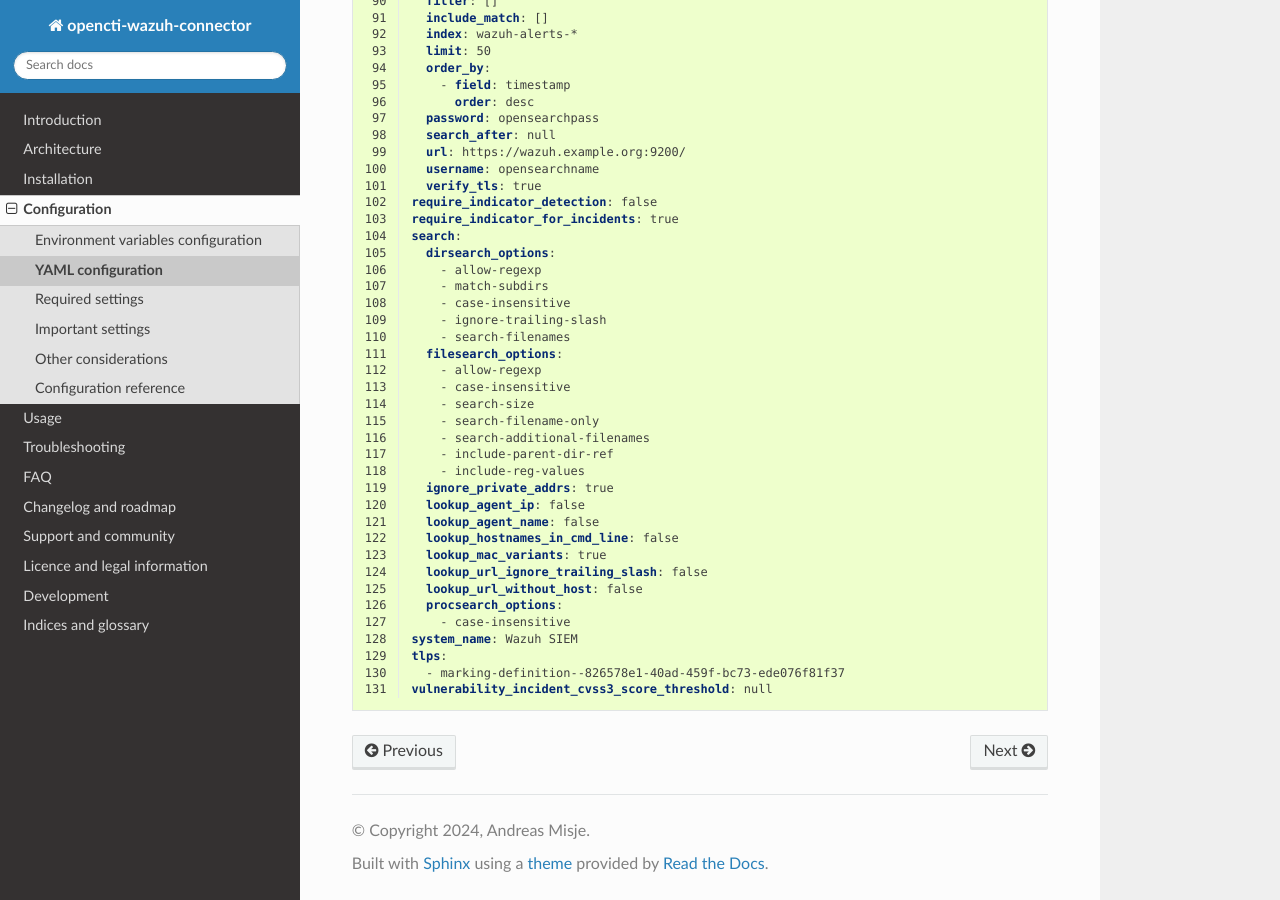
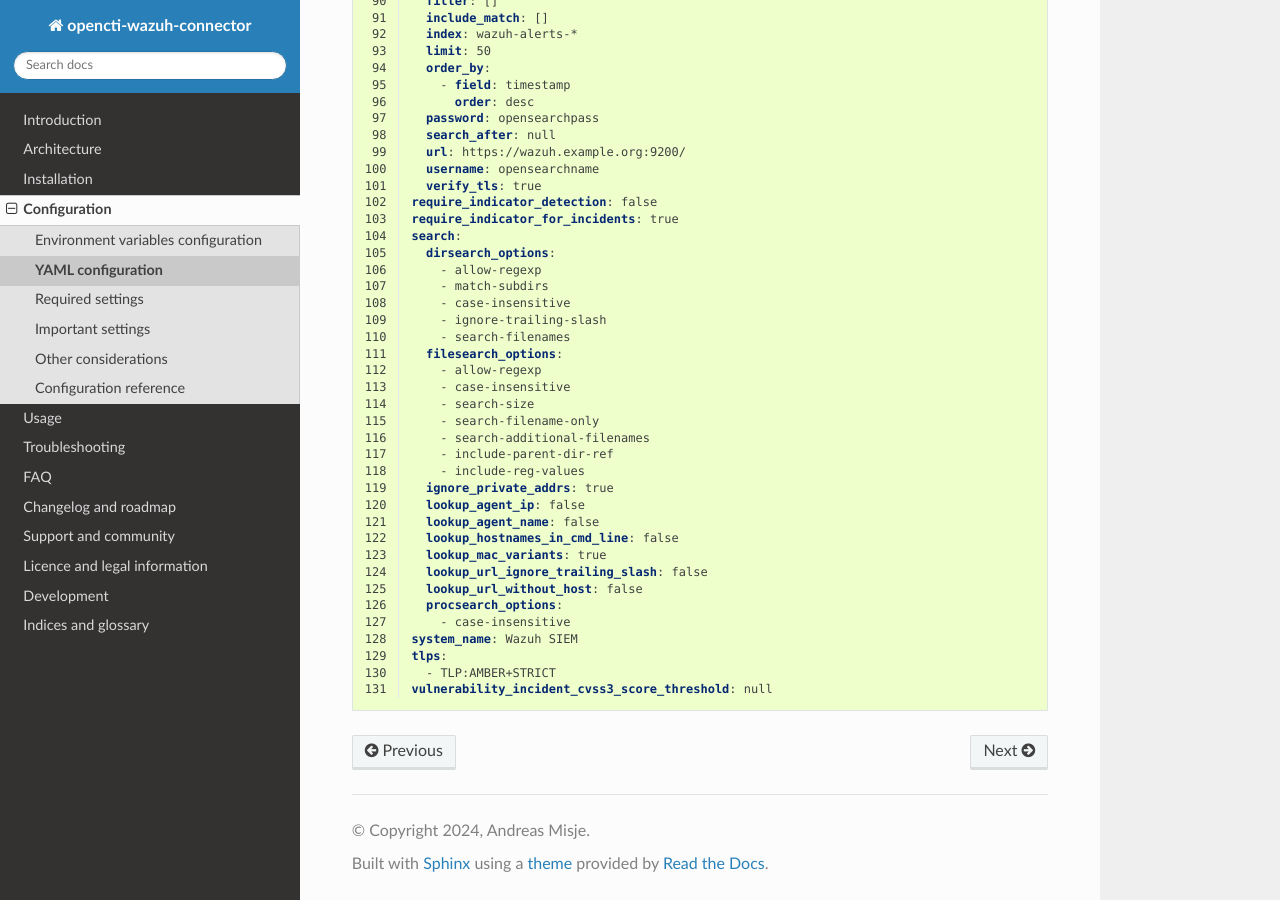
Before and after one commit to misje/opencti-wazuh-connector, a Sphinx documentation site: the page built from docs/source/yaml-config.rst, in a window 1280 px wide and 900 px high, scrolled down 1843 px. Built offline with Sphinx 7.4.7 and the Read the Docs theme 2.0.0, drawn with Linux system fonts in a browser that asks for light colours.

Commit message:
Fix default TLP in yaml config example

```diff
--- a/docs/source/yaml-config.yml
+++ b/docs/source/yaml-config.yml
@@ -127,5 +127,5 @@ search:
     - case-insensitive
 system_name: Wazuh SIEM
 tlps:
-  - marking-definition--826578e1-40ad-459f-bc73-ede076f81f37
+  - TLP:AMBER+STRICT
 vulnerability_incident_cvss3_score_threshold: null
```
